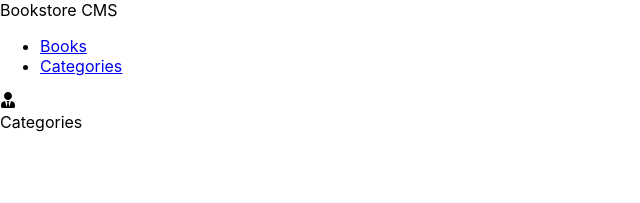
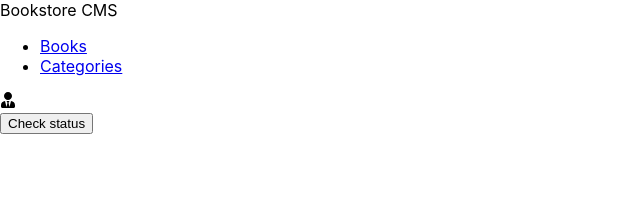
Before and after one commit to SSEKPIUS/Microverse-BookStore, a React (Create React App) app: page /categories in a window 1280 px wide. Shown: the top 203 px of the page, without its empty margins (0-640 px from the left). Built offline with nearby package versions, Linux system fonts and the light colour scheme.

Commit message:
corrections'

```diff
--- a/package.json
+++ b/package.json
@@ -14,7 +14,8 @@
     "react-scripts": "5.0.1",
     "web-vitals": "^2.1.4",
     "chart.js": "^4.0.0",
-    "react-chartjs-2": "^5.0.0"
+    "react-chartjs-2": "^5.0.0",
+    "prop-types": "^15.8.1"
   },
   "scripts": {
     "start": "react-scripts start",
--- a/src/components/Book.js
+++ b/src/components/Book.js
@@ -1,5 +1,5 @@
-/* eslint-disable react/prop-types */
 import React from 'react';
+import PropTypes from 'prop-types';
 import Chart from './Chart';
 
 const Book = ({ book }) => {
@@ -40,5 +40,7 @@ const Book = ({ book }) => {
     </div>
   );
 };
-
+Book.propTypes = {
+  book: PropTypes.string.isRequired,
+};
 export default Book;
--- a/src/components/Categories.js
+++ b/src/components/Categories.js
@@ -1,5 +1,10 @@
 import React from 'react';
 
-const Categories = () => <>Categories</>;
+const Categories = () => (
+  <>
+    {' '}
+    <button type="button">Check status</button>
+  </>
+);
 
 export default Categories;
```
